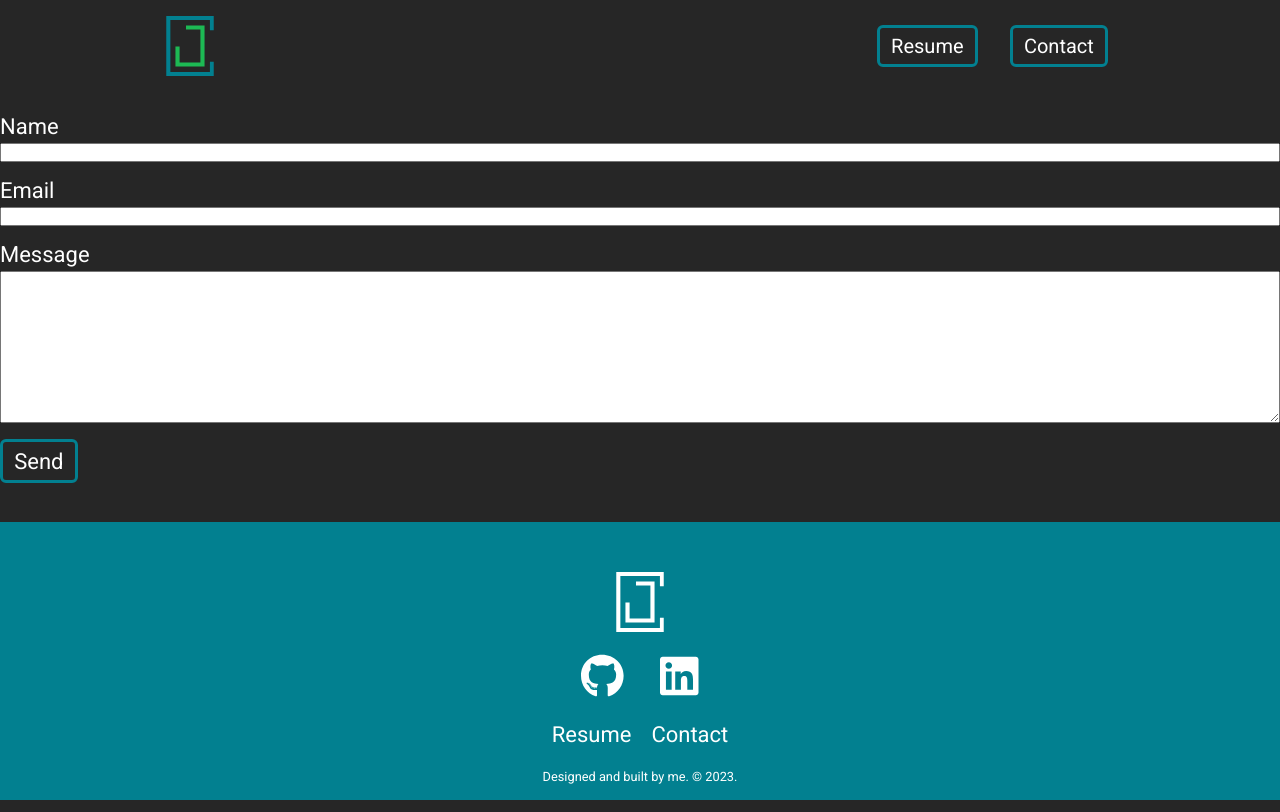
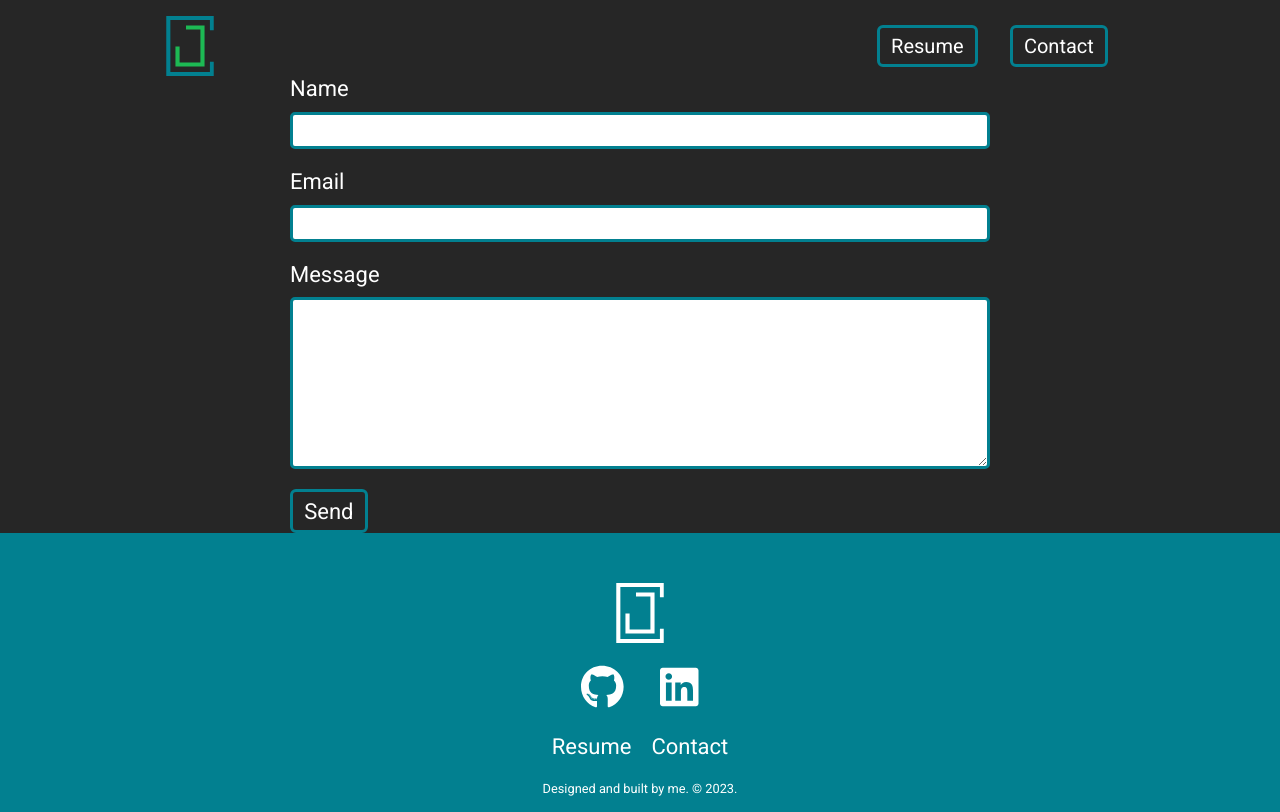
Before and after one commit to jcford2213/portfolio-frontend, a Vue app: page /contact in a window 1280 px wide. Built offline with nearby package versions, Linux system fonts and the light colour scheme.

Commit message:
Email form styles focus border and form spacing

```diff
--- a/src/views/ContactView.vue
+++ b/src/views/ContactView.vue
@@ -35,18 +35,18 @@ export default {
   <div id="contact-wrapper">
     <h1 class="headline"></h1>
     <form id="email-form" @submit.prevent="sendMessage(formValues)">
-      <div>
+      <span>
         <label class="paragraph" for="name">Name</label>
         <input type="text" name="name" id="name-input" v-model="formValues.name">
-      </div>
-      <div>
+      </span>
+      <span>
         <label class="paragraph" for="email">Email</label>
         <input type="email" name="email" id="email-input" v-model="formValues.email">
-      </div>
-      <div>
+      </span>
+      <span>
         <label class="paragraph" for="name">Message</label>
         <textarea name="message" id="message-Input" rows="10" v-model="formValues.message"></textarea>
-      </div>
+      </span>
       <button class="nav-button" type="submit">Send</button>
     </form>
   </div>
@@ -63,14 +63,38 @@ export default {
   display: flex;
   flex-direction: column;
   width: 100%;
-  row-gap: 1rem;
+  row-gap: 1.25rem;
+  max-width: 700px;
+  padding-inline: 0.5rem;
+  margin-block: 1rem;
 }
-#email-form > div {
+#email-form span {
   display: flex;
   flex-direction: column;
-  row-gap: 0.25rem;
 }
-#email-form > button {
+input, textarea {
+  padding: 0.5rem;
+  border: 0.2rem solid #028090;
+  border-radius: 5px;
+  margin-top: 0.675rem;
+}
+textarea {
+  resize: vertical;
+}
+input:focus, textarea:focus {
+  outline: none;
+  border: none;
+  box-shadow: 0px 0px 3px 3px #1DB954;
+}
+#email-form button {
   width: fit-content;
 }
+
+@media screen and (min-width: 800px) {
+  #email-form {
+    padding-inline: 0;
+    margin-block: 0;
+
+  }
+}
 </style>
```
